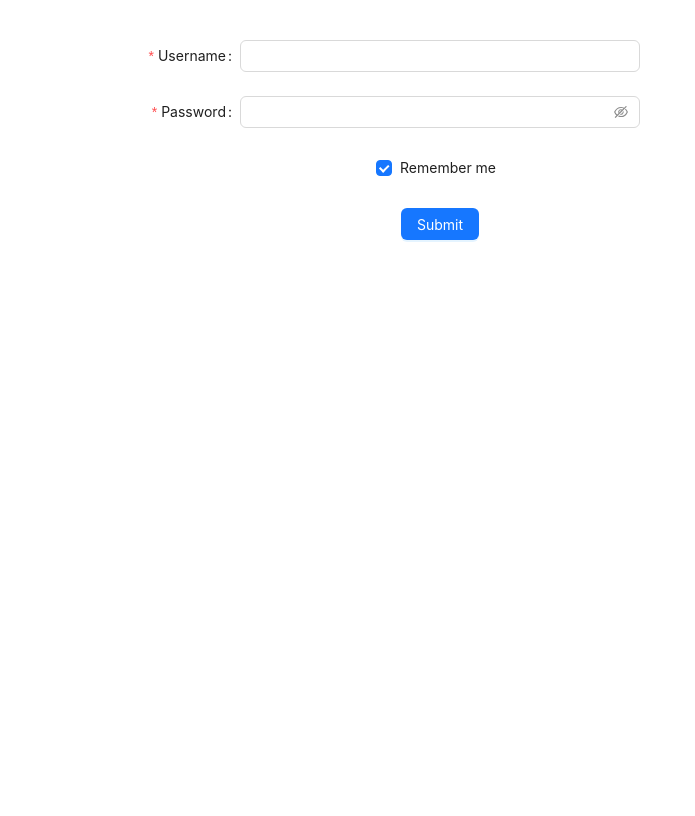
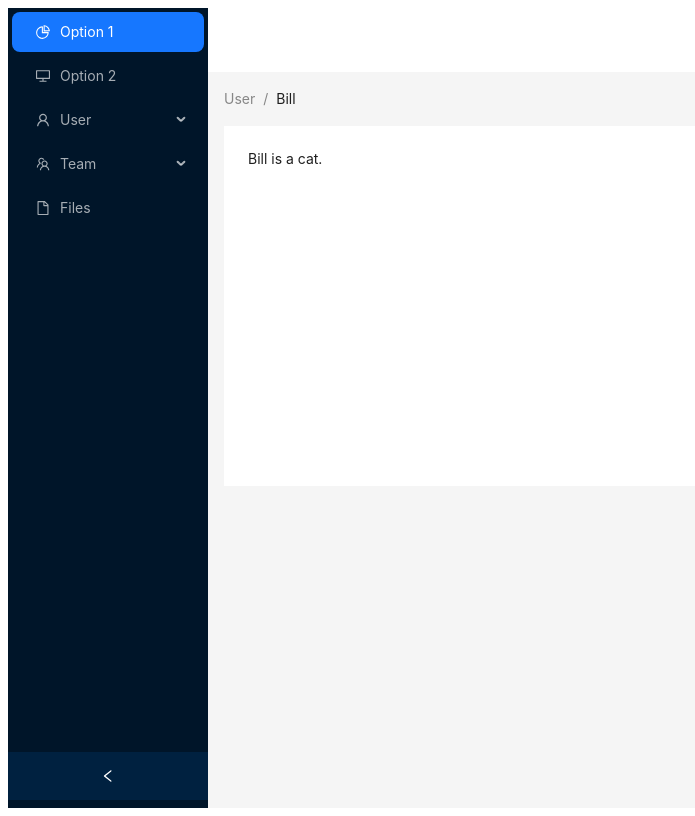
Before and after one commit to Gisellyrock/login-ant-design, a React (Vite) app: page /layout in a window 1280 px wide. Shown: the whole page, without its empty margins (0-695 px from the left). Built offline with nearby package versions, Linux system fonts and the light colour scheme; the HTML template or start-up script is replaced by a standard one.

Commit message:
adding routes

```diff
--- a/package.json
+++ b/package.json
@@ -22,6 +22,7 @@
     "eslint-plugin-react": "^7.32.2",
     "eslint-plugin-react-hooks": "^4.6.0",
     "eslint-plugin-react-refresh": "^0.3.4",
+    "react-router-dom": "^6.14.1",
     "vite": "^4.3.9"
   }
 }
--- a/src/App.jsx
+++ b/src/App.jsx
@@ -1,83 +1,18 @@
-import './App.css';
-import { Button, Checkbox, Form, Input } from 'antd';
-const onFinish = (values) => {
-  console.log('Success:', values);
-};
-const onFinishFailed = (errorInfo) => {
-  console.log('Failed:', errorInfo);
-};
+import ReactDOM from 'react-dom/client';
+import { BrowserRouter, Routes, Route } from 'react-router-dom';
+import Login from './pages/Login';
+import PageLayout from './pages/Layout';
 
-function App() {
+export default function App() {
   return (
-    <>
-      <Form
-        name="basic"
-        labelCol={{
-          span: 8,
-        }}
-        wrapperCol={{
-          span: 16,
-        }}
-        style={{
-          maxWidth: 600,
-        }}
-        initialValues={{
-          remember: true,
-        }}
-        onFinish={onFinish}
-        onFinishFailed={onFinishFailed}
-        autoComplete="off"
-      >
-        <Form.Item
-          label="Username"
-          name="username"
-          rules={[
-            {
-              required: true,
-              message: 'Por favor coloque seu username!',
-            },
-          ]}
-        >
-          <Input />
-        </Form.Item>
-
-        <Form.Item
-          label="Password"
-          name="password"
-          rules={[
-            {
-              required: true,
-              message: 'Por favor coloque a senha',
-            },
-          ]}
-        >
-          <Input.Password />
-        </Form.Item>
-
-        <Form.Item
-          name="remember"
-          valuePropName="checked"
-          wrapperCol={{
-            offset: 8,
-            span: 16,
-          }}
-        >
-          <Checkbox>Remember me</Checkbox>
-        </Form.Item>
-
-        <Form.Item
-          wrapperCol={{
-            offset: 8,
-            span: 16,
-          }}
-        >
-          <Button type="primary" htmlType="submit">
-            Submit
-          </Button>
-        </Form.Item>
-      </Form>
-    </>
+    <BrowserRouter>
+      <Routes>
+        <Route path="/" element={<Login />} />
+        <Route path="/layout" element={<PageLayout />} />
+      </Routes>
+    </BrowserRouter>
   );
 }
 
-export default App;
+const root = ReactDOM.createRoot(document.getElementById('root'));
+root.render(<App />);
--- /dev/null
+++ b/src/pages/Layout/index.jsx
@@ -0,0 +1,96 @@
+import {
+  DesktopOutlined,
+  FileOutlined,
+  PieChartOutlined,
+  TeamOutlined,
+  UserOutlined,
+} from '@ant-design/icons';
+import { Breadcrumb, Layout, Menu, theme } from 'antd';
+import { useState } from 'react';
+
+export default function PageLayout() {
+  const { Header, Content, Footer, Sider } = Layout;
+  function getItem(label, key, icon, children) {
+    return {
+      key,
+      icon,
+      children,
+      label,
+    };
+  }
+  const items = [
+    getItem('Option 1', '1', <PieChartOutlined />),
+    getItem('Option 2', '2', <DesktopOutlined />),
+    getItem('User', 'sub1', <UserOutlined />, [
+      getItem('Tom', '3'),
+      getItem('Bill', '4'),
+      getItem('Alex', '5'),
+    ]),
+    getItem('Team', 'sub2', <TeamOutlined />, [
+      getItem('Team 1', '6'),
+      getItem('Team 2', '8'),
+    ]),
+    getItem('Files', '9', <FileOutlined />),
+  ];
+  const [collapsed, setCollapsed] = useState(false);
+  const {
+    token: { colorBgContainer },
+  } = theme.useToken();
+  return (
+    <Layout
+      style={{
+        minHeight: '100vh',
+      }}
+    >
+      <Sider
+        collapsible
+        collapsed={collapsed}
+        onCollapse={(value) => setCollapsed(value)}
+      >
+        <div className="demo-logo-vertical" />
+        <Menu
+          theme="dark"
+          defaultSelectedKeys={['1']}
+          mode="inline"
+          items={items}
+        />
+      </Sider>
+      <Layout>
+        <Header
+          style={{
+            padding: 0,
+            background: colorBgContainer,
+          }}
+        />
+        <Content
+          style={{
+            margin: '0 16px',
+          }}
+        >
+          <Breadcrumb
+            style={{
+              margin: '16px 0',
+            }}
+          >
+            <Breadcrumb.Item>User</Breadcrumb.Item>
+            <Breadcrumb.Item>Bill</Breadcrumb.Item>
+          </Breadcrumb>
+          <div
+            style={{
+              padding: 24,
+              minHeight: 360,
+              background: colorBgContainer,
+            }}
+          >
+            Bill is a cat.
+          </div>
+        </Content>
+        <Footer
+          style={{
+            textAlign: 'center',
+          }}
+        ></Footer>
+      </Layout>
+    </Layout>
+  );
+}
--- /dev/null
+++ b/src/pages/Login/index.jsx
@@ -0,0 +1,83 @@
+import { Button, Checkbox, Form, Input } from 'antd';
+import { Link } from 'react-router-dom';
+
+export default function Login() {
+  const onFinish = (values) => {
+    console.log('Success:', values);
+  };
+  const onFinishFailed = (errorInfo) => {
+    console.log('Failed:', errorInfo);
+  };
+  return (
+    <>
+      <Link to="/">Login</Link>
+      <Link to="/layout">Layout</Link>
+      <Form
+        name="basic"
+        labelCol={{
+          span: 8,
+        }}
+        wrapperCol={{
+          span: 16,
+        }}
+        style={{
+          maxWidth: 600,
+        }}
+        initialValues={{
+          remember: true,
+        }}
+        onFinish={onFinish}
+        onFinishFailed={onFinishFailed}
+        autoComplete="off"
+      >
+        <Form.Item
+          label="Username"
+          name="username"
+          rules={[
+            {
+              required: true,
+              message: 'Por favor coloque seu username!',
+            },
+          ]}
+        >
+          <Input />
+        </Form.Item>
+
+        <Form.Item
+          label="Password"
+          name="password"
+          rules={[
+            {
+              required: true,
+              message: 'Por favor coloque a senha',
+            },
+          ]}
+        >
+          <Input.Password />
+        </Form.Item>
+
+        <Form.Item
+          name="remember"
+          valuePropName="checked"
+          wrapperCol={{
+            offset: 8,
+            span: 16,
+          }}
+        >
+          <Checkbox>Remember me</Checkbox>
+        </Form.Item>
+
+        <Form.Item
+          wrapperCol={{
+            offset: 8,
+            span: 16,
+          }}
+        >
+          <Button type="primary" htmlType="submit">
+            Submit
+          </Button>
+        </Form.Item>
+      </Form>
+    </>
+  );
+}
```
Also changed, not shown: 1 other file (tests, documents, lock files or other folders).
